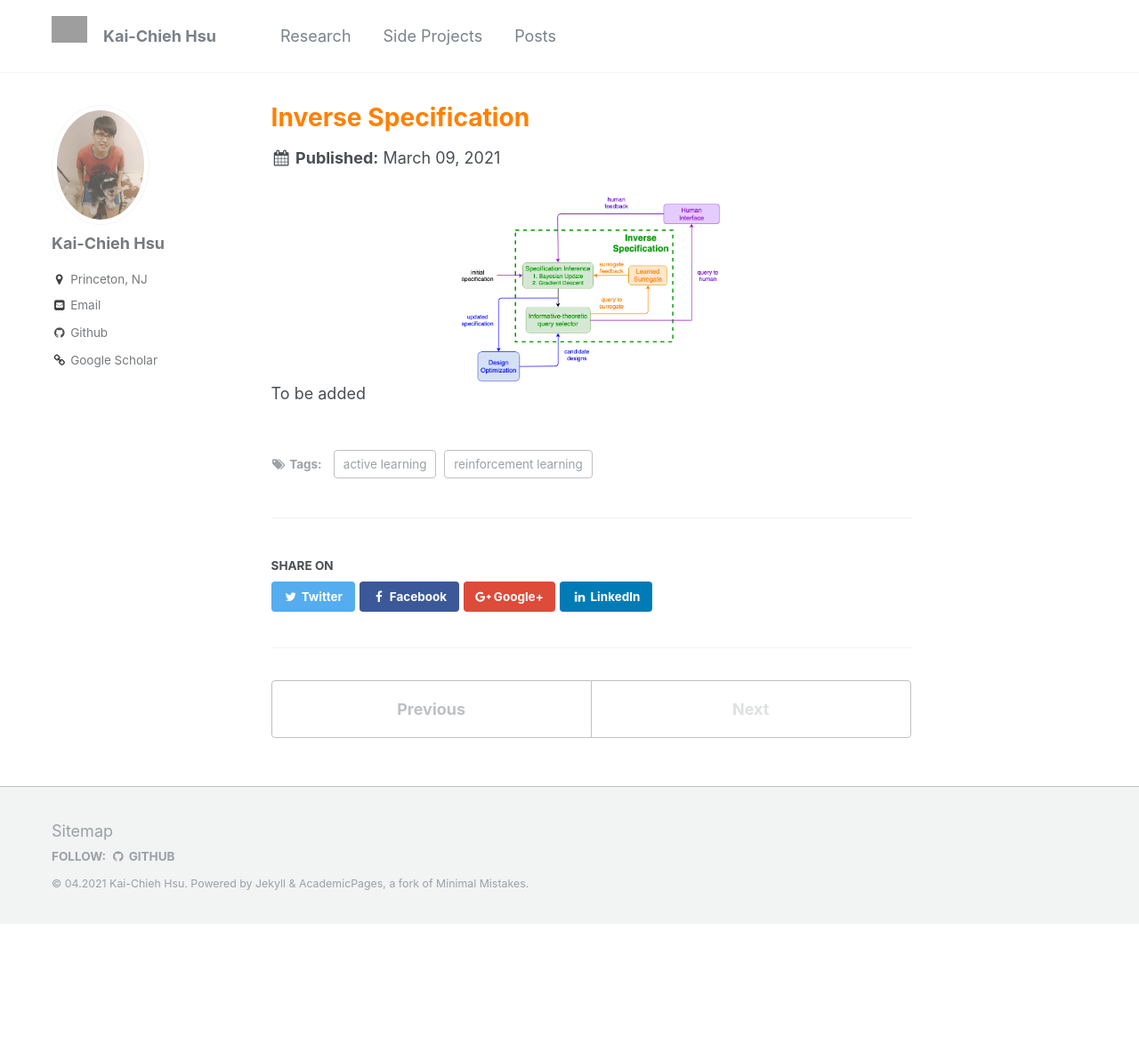
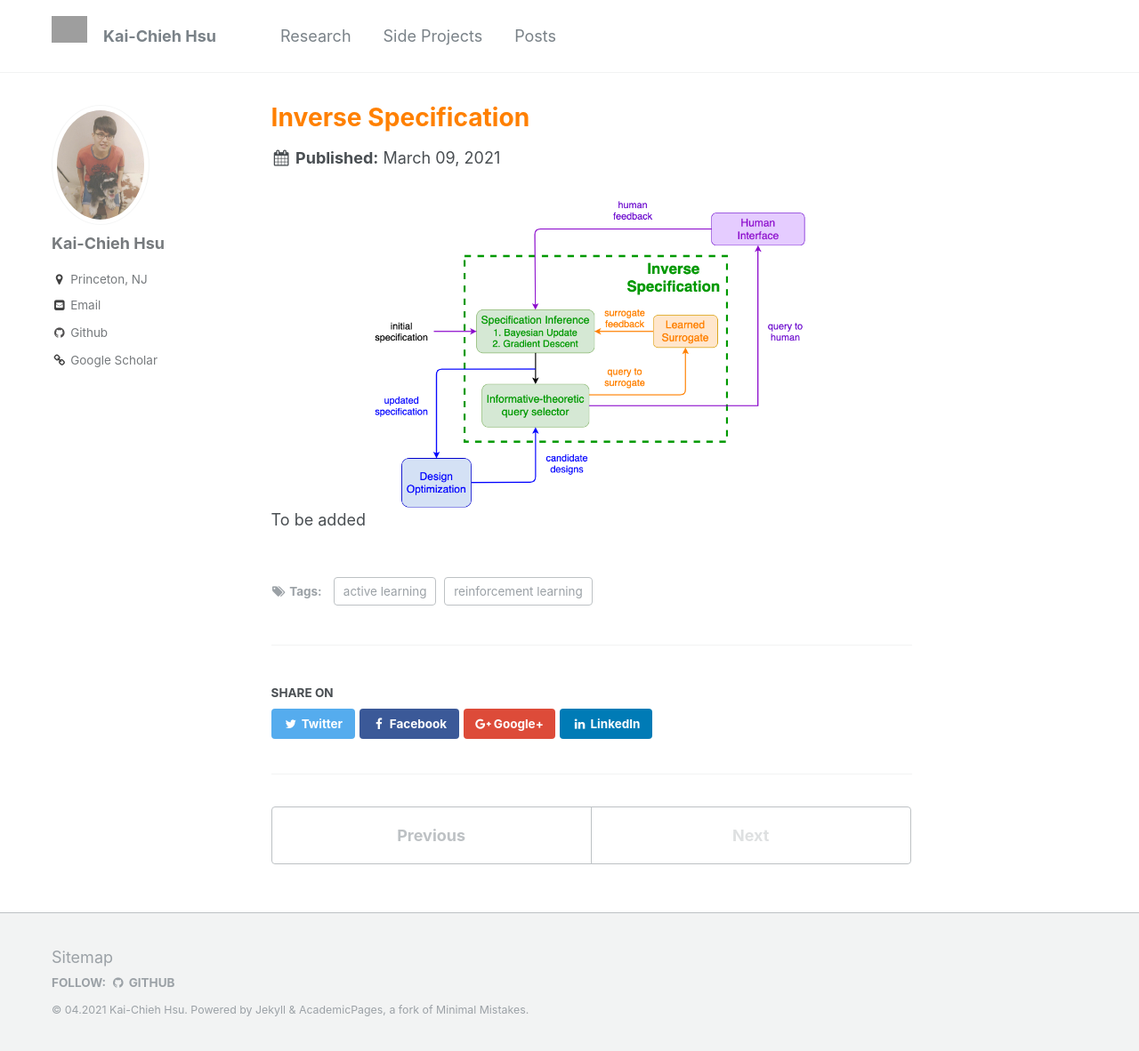
Before and after one commit to kaichiehhsu/kaichiehhsu.github.io, a Jekyll site: the page built from _ongoing/2021-03-09-ISD.md, in a window 1280 px wide and 1182 px high. Shown: the whole window at 89% size. Built offline with Jekyll 4.4.1, drawn with Linux system fonts in a browser that asks for light colours.

Commit message:
wider figure

```diff
--- a/_ongoing/2021-03-09-ISD.md
+++ b/_ongoing/2021-03-09-ISD.md
@@ -2,7 +2,7 @@
 title: 		"Inverse Specification"
 collection:	ongoing
 permalink: 	/research/ISD
-excerpt:    '<img src="/images/ISD/blockDiagram.png"  alt="drawing" width="300"/>'
+excerpt:    '<img src="/images/ISD/blockDiagram.png"  alt="drawing" width="400"/>'
 date: 		2021-03-09
 tags:
   - reinforcement learning
@@ -10,7 +10,7 @@ tags:
 ---
 
 <center>
-	<img src="/images/ISD/blockDiagram.png"  alt="drawing" width="300"/>
+	<img src="/images/ISD/blockDiagram.png"  alt="drawing" width="500"/>
 </center>
 
 To be added
```
